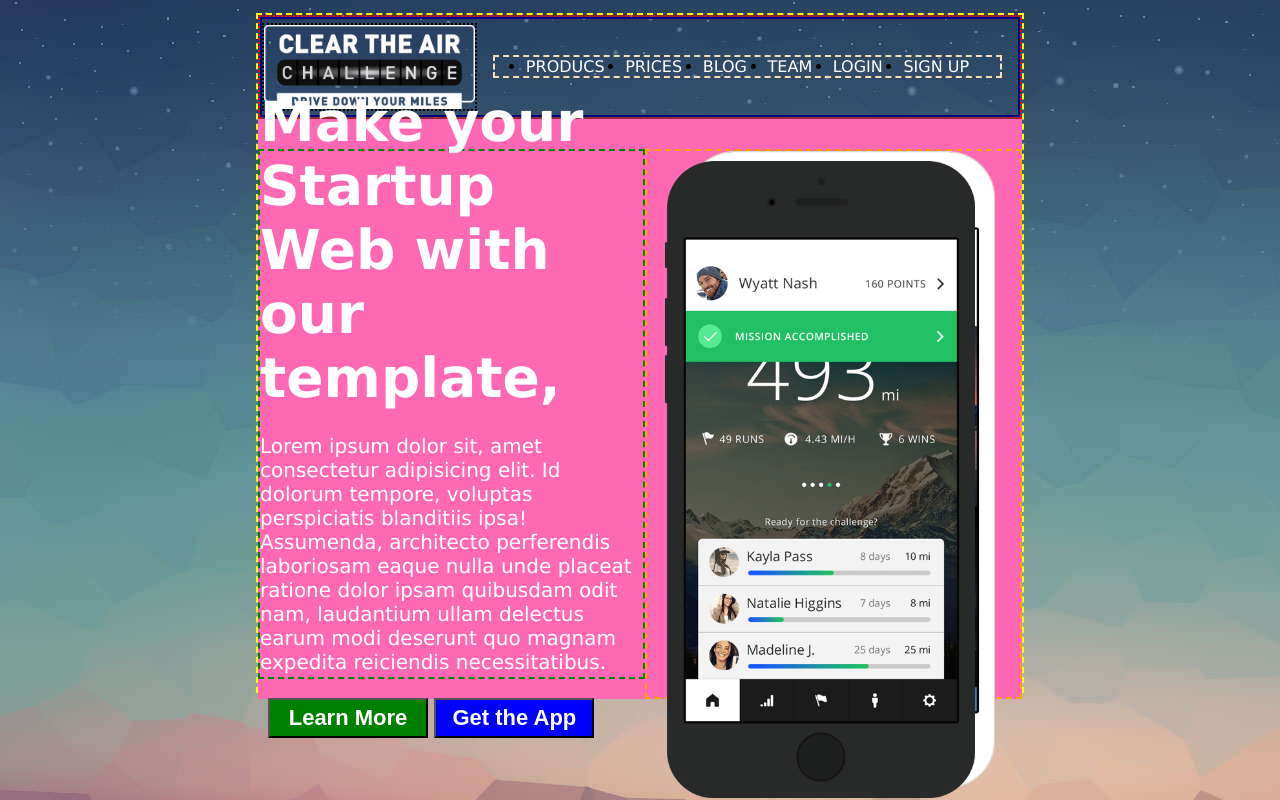
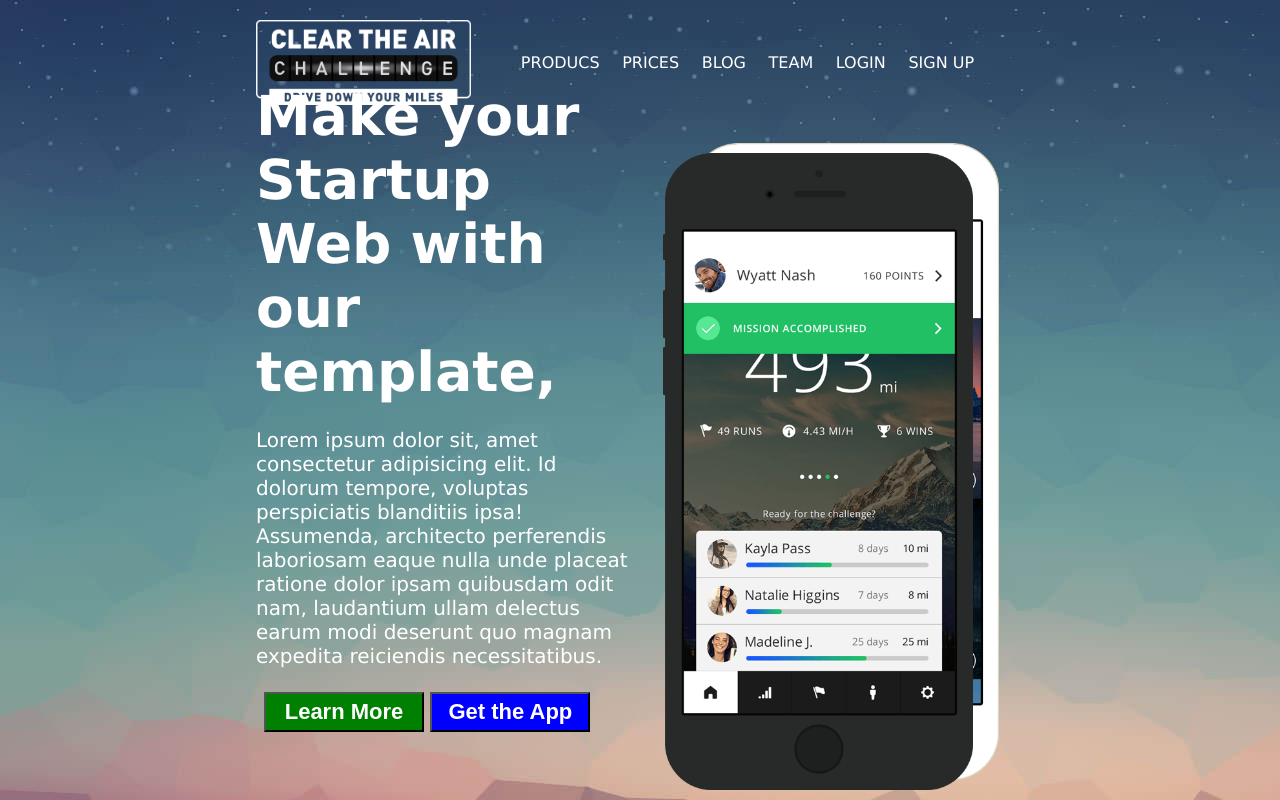
Before and after one commit to okhouja/Mobile-App, a plain HTML site: page index.html in a window 1280 px wide. Drawn offline with Linux system fonts and the light colour scheme.

Commit message:
Mobile App

```diff
--- a/css/style.css
+++ b/css/style.css
@@ -17,7 +17,7 @@
       background-repeat: no-repeat;
     }
     .container {
-      border: 2px yellow dashed;
+      /* border: 2px yellow dashed; */
       display: flex;
       flex-direction: column;
       margin: 1% auto;
@@ -28,14 +28,14 @@
     /*  menu */
     .menu {
       display: flex;
-      border: 2px red dotted;
+      /* border: 2px red dotted; */
       justify-content: space-evenly;
       align-items: center;
       align-content: center;
     }
 
     .navigation-bar {
-      border: 2px navy solid;
+      /* border: 2px navy solid; */
       display: flex;
       justify-content: center;
       align-items: center;
@@ -43,15 +43,16 @@
       height: 100px;
     }
     .logo {
-      border: 2px black dotted;
+      /* border: 2px black dotted; */
       display: flex;
       align-items: center;
       width: 215px;
     }
     .nav-icon {
-      border: 2px wheat dashed;
+      /* border: 2px wheat dashed; */
       margin: 1em;
       width: 40px;
+      list-style-type: none;
     }
 
     .nav-icon:after,
@@ -96,19 +97,19 @@
       padding-top: 30px;
       height: 100%;
       width: 100%;
-      background-color: hotpink;
+      /* background-color: hotpink; */
       color: #fff;
     }
     .phones {
       display: flex;
       flex-direction: row-reverse;
-      border: 2px orange dashed;
+      /* border: 2px orange dashed; */
       width: 300px;
       height: 435px;
       position: relative;
     }
     .text-content {
-      border: 2px green dashed;
+      /* border: 2px green dashed; */
       display: flex;
       flex-direction: column;
       justify-content: center;
```
